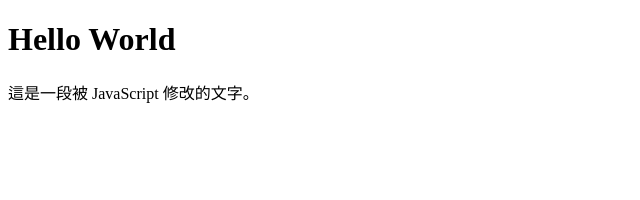
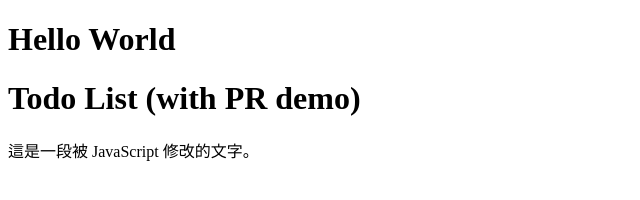
Before and after one commit to xiaomao0512/playwright-test, a website: page index.html in a window 1280 px wide. Shown: the whole page, without its empty margins (0-640 px from the left). Drawn offline with Linux system fonts and the light colour scheme.

Commit message:
新增 Todo List 標題（PR demo）

```diff
--- a/index.html
+++ b/index.html
@@ -7,6 +7,7 @@
 </head>
 <body>
     <h1>Hello World</h1>
+    <h1>Todo List (with PR demo)</h1>
     <p>Lorem ipsum dolor sit amet consectetur adipisicing elit. Quisquam, quos.</p>
     <script src="script.js"></script>
 </body>
```
